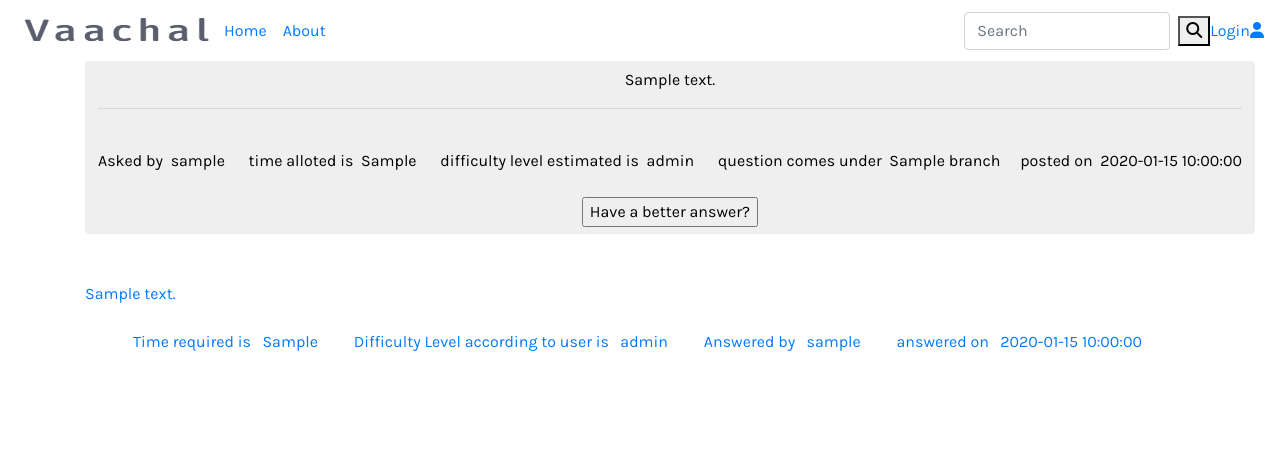
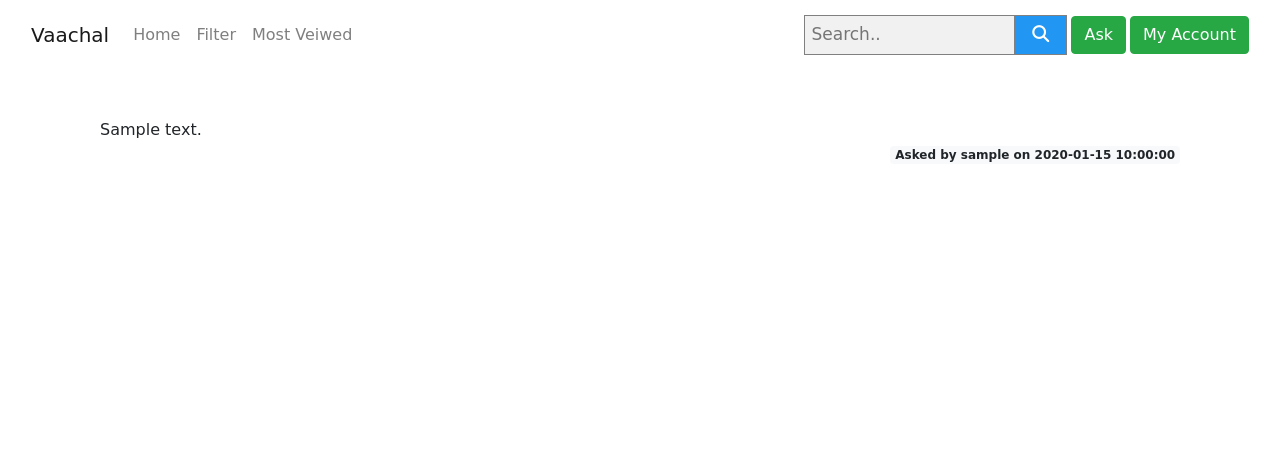
Before and after one commit to ahampriyanshu/vaachaal, a PHP site: page / in a window 1280 px wide. Shown: the top 449 px of the page. Run offline with PHP 8.4, Linux system fonts and the light colour scheme; the visitor is signed in with stand-in values (Sample User, id 1); tables that the repository leaves empty or names only in its code hold one stand-in row (values such as "Sample post"); a stand-in replaces the project's code that opens the database connection; some libraries are stand-ins or nearby versions.

Commit message:
gate forum => v2 => vaachal : 6

```diff
--- a/changemail.php
+++ b/changemail.php
@@ -5,7 +5,6 @@
 ?>
 <?php
 include("header.php");
-
 include("essentials/config.php");
 ?>
 <!DOCTYPE html>
--- a/css/style.css
+++ b/css/style.css
@@ -1,17 +1,22 @@
 body {
-  font-family: "Karla", sans-serif;
-background-color: #fff;
-    }
+  font-family: 'Amatic SC', cursive;
+}
 
-    body::-webkit-scrollbar {
+body::-webkit-scrollbar {
     display: none;
   }
+
+a {
+    text-decoration: none;
+    color: inherit;
+}
 
   a:hover,
   a:focus {
     text-decoration: none;
+    cursor:pointer;
     outline: none;
-    color: #fff;
+    color: inherit;
   }
   .logocircle{
     border-radius: 50%;
@@ -29,3 +34,34 @@ background-color: #fff;
     box-shadow: 0 0 5px #888;
     border-radius: 4px;
     }
+
+    .form-inline input[type=text] {
+      padding: 6px;
+      font-size: 17px;
+      border: 1px solid grey;
+      float: left;
+      width: 80%;
+      background: #f1f1f1;
+    }
+
+    .form-inline button {
+      float: left;
+      width: 20%;
+      padding: 6px;
+      background: #2196F3;
+      color: white;
+      font-size: 17px;
+      border: 1px solid grey;
+      border-left: none;
+      cursor: pointer;
+    }
+
+    .form-inline button:hover {
+      background: #0b7dda;
+    }
+
+    .form-inline::after {
+      content: "";
+      clear: both;
+      display: table;
+    }
--- a/header.php
+++ b/header.php
@@ -1,9 +1,15 @@
 <?php session_start();
-require("essentials/config.php");
+error_reporting(E_ALL);
+require_once('essentials/config.php');
+date_default_timezone_set('Asia/Kolkata');
+if ($_SESSION["loggedin"]) {
+  $customer = $_SESSION["loggedin"];
+} else {
+  $customer = '0';
+}
 ?>
 <!DOCTYPE html>
 <html>
-
 <head>
   <meta charset="UTF-8">
   <meta name="description" content="Forum for the people,by the people,to the people">
@@ -12,41 +18,44 @@ require("essentials/config.php");
   <meta name="viewport" content="width=device-width, initial-scale=1, shrink-to-fit=no">
   <title>Home</title>
   <link rel="stylesheet" href="https://maxcdn.bootstrapcdn.com/bootstrap/4.0.0/css/bootstrap.min.css" integrity="sha384-Gn5384xqQ1aoWXA+058RXPxPg6fy4IWvTNh0E263XmFcJlSAwiGgFAW/dAiS6JXm" crossorigin="anonymous">
-  <link href="https://fonts.googleapis.com/css?family=Karla:400,700&display=swap" rel="stylesheet">
-  <link rel="stylesheet" href="https://cdn.materialdesignicons.com/4.8.95/css/materialdesignicons.min.css">
+  <link href="https://fonts.googleapis.com/css2?family=Shadows+Into+Light&display=swap" rel="stylesheet">
   <link href="css/style.css" rel="stylesheet" type="text/css">
+</head>
 
-</head>
 <body>
-<nav class="navbar navbar-expand-lg">
-<a href="index.php"><img  class="" src="img/logo.png"
- title="college logo" width="200px" height="45px" alt="logo" />
-</a>
+  <div class="container-fluid">
+    <nav class="navbar navbar-expand-lg navbar-light">
+      <a class="navbar-brand" href="index.php">Vaachal </a>
       <button class="navbar-toggler" type="button" data-toggle="collapse" data-target="#navbarTogglerDemo02" aria-controls="navbarTogglerDemo02" aria-expanded="false" aria-label="Toggle navigation">
         <span class="navbar-toggler-icon"></span>
       </button>
 
       <div class="collapse navbar-collapse" id="navbarTogglerDemo02">
         <ul class="navbar-nav mr-auto mt-2 mt-lg-0">
-      <li class="nav-item active">
+          <li class="nav-item">
             <a class="nav-link" href="index.php">Home</a>
           </li>
           <li class="nav-item">
-        <a class="nav-link" href="about.php">About</a>
+            <a class="nav-link" href="filter.php">Filter</a>
+          </li>
+          <li class="nav-item">
+            <a class="nav-link" href="mostViewed.php">Most Veiwed</a>
           </li>
         </ul>
-    <form class="form-inline my-2 my-lg-0">
-      <input class="form-control mr-sm-2" type="search" placeholder="Search">
-      <button class="my-2 my-sm-0" type="submit"><i class="fas fa-search"></i></button>
+
+        <form class="form-inline  my-lg-0" action="/action_page.php">
+          <input type="text" placeholder="Search.." name="search" aria-label="Search">
+          <button class=" my-sm-0" type="submit"><i class="fa fa-search"></i></button>
         </form>
+
         <?php
-  if (!isset($_SESSION["loggedin"])) {
+        if (isset($_SESSION["loggedin"])) {
         ?>
-    <a href="login.php" >Ask</a>
-    <a href="login.php" ><i class="fas fa-user-check"></i></a>
+          <a class="btn btn-success my-2 ml-1" href="login.php">Ask</a>
+          <a class="btn btn-success my-2 ml-1" href="dashboard.php">My Account</a>
         <?php } else { ?>
-    <a href="addque.php" >Login</a>
-    <a href="dashboard.php" ><i class="fas fa-user"></i></button>
+          <a class="btn btn-success my-2 ml-1" href="addque.php">Ask</a>
+          <a class="btn btn-success my-2 ml-1" href="login.php">Login</a>
         <?php } ?>
       </div>
     </nav>
--- a/index.php
+++ b/index.php
@@ -5,69 +5,18 @@
     $result = $con->query($sql);
     if ($result->num_rows > 0)
         while ($row = $result->fetch_assoc()) : ?>
-        <button class="collapsible btn">
-            <span id="title"><?php echo $row["content"]; ?></span><br>
-            <hr id="line"><br>
-            <span id="specs">Asked by </span>&nbsp;<span id="details"><?php echo $row["username"]; ?></span> &emsp;
-            <span id="specs">time alloted is</span> &nbsp;<span id="details"><?php echo $row["tym"]; ?></span> &emsp;
-            <span id="specs">difficulty level estimated is</span>&nbsp;&nbsp;<span id="details"><?php echo $row["level"]; ?></span> &emsp;
-            <span id="specs">question comes under</span> &nbsp;<span id="details"><?php echo $row["branch"]; ?></span><span id="specs"> branch</span>&emsp;
-            <span id="specs">posted on</span> &nbsp;<span id="details"><?php echo $row["datetym"]; ?></span><br>
-            <form method="post" action="addans.php"><br>
-                <input type="submit" id="answer_button" value="Have a better answer?" />
-                <input type="hidden" name="id" value="<?php echo $row['id']; ?>" />
-            </form>
-        </button>
-    <?php
-            echo '<div class="content">';
-            $queid = $row["id"];
-            $ql = "SELECT * FROM answers WHERE id = '$queid' ORDER BY datetym DESC ";
-            $resul = $con->query($ql);
-            if ($resul->num_rows > 0) {
-                while ($ro = $resul->fetch_assoc()) {
-                    echo "<br><div id='answer_box'>
-                <span id='anstitle'><br> " . $ro["content"] . "</span><br><span id='specs'> <br>&emsp;&emsp;&emsp;Time required is </span>&nbsp;<span id='details'> " . $ro["tym"] . "&emsp;&emsp;<span id='specs'> Difficulty Level according to user is </span>&nbsp; " . $ro["level"] . "&emsp;&emsp;<span id='specs'> Answered by </span>&nbsp; " . $ro["username"] . "&emsp;&emsp;<span id='specs'> answered on </span>&nbsp; " . $ro["datetym"] . "</span></div>";
-                }
-            } else {
-                echo "<br><div id='answer_box'><span id='anstitle'>Be the first to answer</span></div>";
-            }
-            echo '<br><br></div>';
-        endwhile; ?>
-    <button onclick="topFunction()" id="top_button_index" title="Go to top">UP</button>
-    <script>
-        var coll = document.getElementsByClassName("collapsible");
-        var i;
-        for (i = 0; i < coll.length; i++) {
-            coll[i].addEventListener("click", function() {
-                this.classList.toggle("active");
-                var content = this.nextElementSibling;
-                if (content.style.display === "block") {
-                    content.style.display = "none";
-                } else {
-                    content.style.display = "block";
-                }
-            });
-        }
+<a  href="question.php?id=<?php echo $row['id']; ?>">
+        <div class="col-lg-12 my-5">
+            <span class="bagde "><?php echo $row["content"]; ?></span>
 
-        var mybutton = document.getElementById("top_button_index");
-        window.onscroll = function() {
-            scrollFunction()
-        };
+        <p class="text-right"><span class="badge badge-light"> Asked by <?php echo $row["username"]; ?> on <?php echo $row["datetym"]; ?>
+            </span></p>
+        </div>
+            </a>
+    <?php endwhile; ?>
 
-        function scrollFunction() {
-            if (document.body.scrollTop > 20 || document.documentElement.scrollTop > 20) {
-                mybutton.style.display = "block";
-            } else {
-                mybutton.style.display = "none";
-            }
-        }
-
-        function topFunction() {
-            document.body.scrollTop = 0;
-            document.documentElement.scrollTop = 0;
-        }
-    </script>
     <br><br>
+    </div>
     </div>
 </body>
 </html>
```
Also changed, not shown: addque.php (+12 -8 lines), backenddelbyuser.php (+7 -16 lines), dashboard.php (+15 -24 lines), question.php (renamed from addans.php, +15 -21 lines), fetch.php (added), filter.php (added), mostViewed.php (added), user.php (added). Lines whose indentation alone changed are shown as unchanged.
